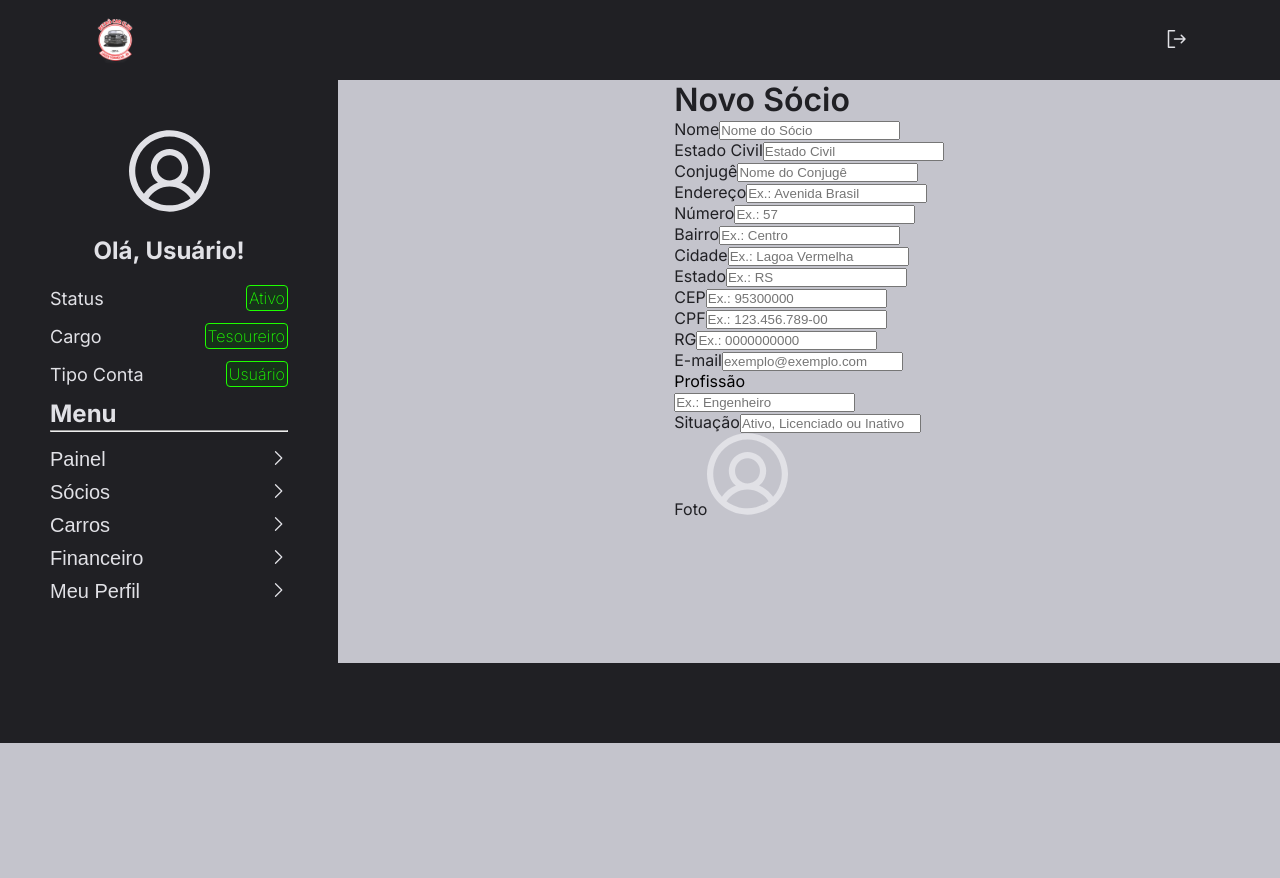
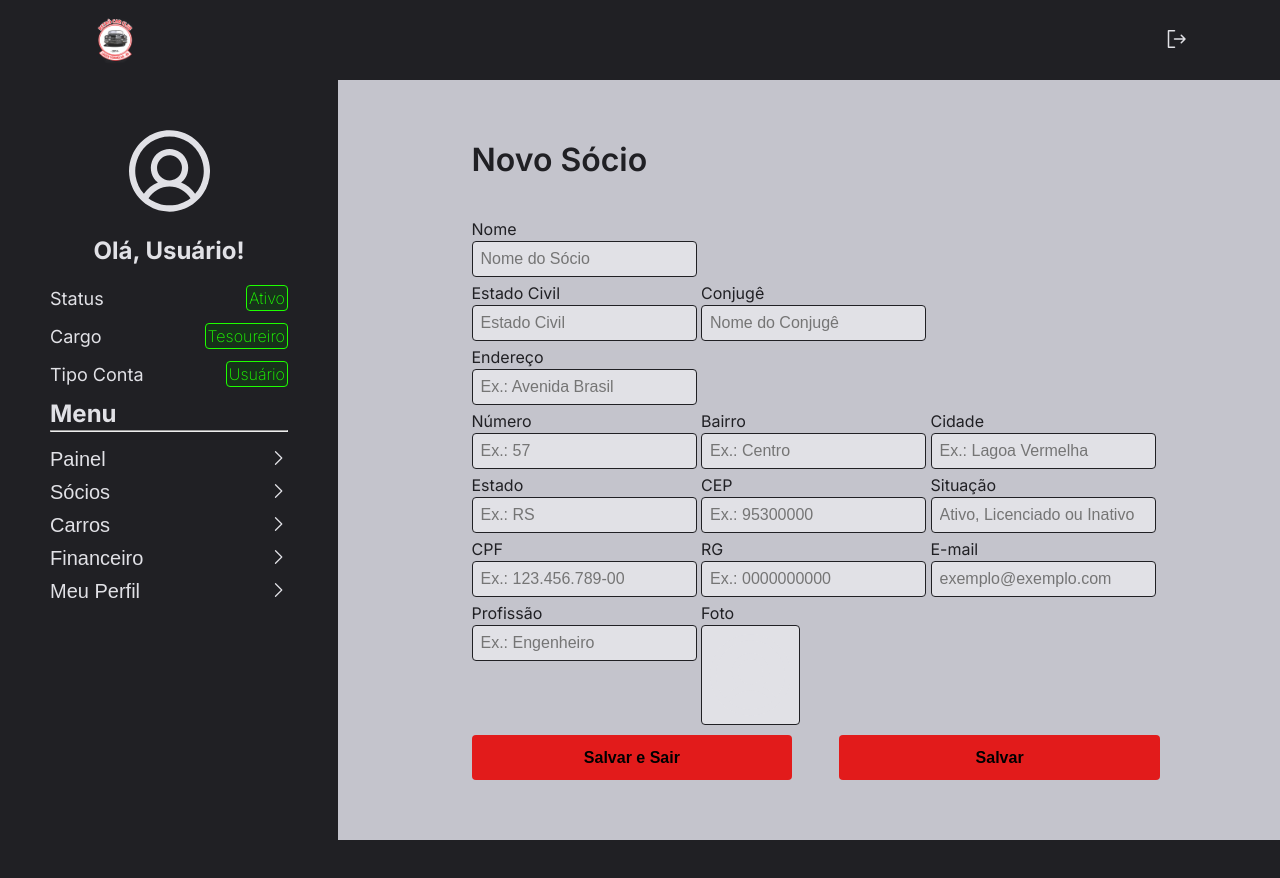
Before and after one commit to rheineck/controleSociosRetro, a React (Vite) app in the folder web/: page / in a window 1280 px wide. Shown: the top 878 px of the page. Before the commit the page ends 800 px from the top, so only its background shows below. Built offline with nearby package versions, Linux system fonts and the light colour scheme.

Commit message:
web: Associates page form implemented

```diff
--- a/web/src/components/Input/styles.js
+++ b/web/src/components/Input/styles.js
@@ -2,7 +2,6 @@ import styled from 'styled-components'
 
 export const Container = styled.div`
   width: 100%;
-  height: 48px;
 
   border-radius: 8px;
   background: ${({ theme }) => theme.COLORS.GRAY_800};
@@ -14,6 +13,7 @@ export const Container = styled.div`
 
   > input {
     width: 100%;
+    height: 48px;
 
     background: transparent;
     border: none;
--- a/web/src/pages/Associates/index.jsx
+++ b/web/src/pages/Associates/index.jsx
@@ -5,6 +5,8 @@ import placeholderImg from '../../assets/userPlaceholder.svg'
 import { Header } from '../../components/Header'
 import { Footer } from '../../components/Footer'
 import { Menu } from '../../components/Menu'
+import { Input } from '../../components/Input'
+import { Button } from '../../components/Button'
 
 export function Associates() {
   return(
@@ -15,67 +17,73 @@ export function Associates() {
         <div className="newAssociate">
           <h1>Novo Sócio</h1>
           <Form>
+            <section>
               <div className="name">
-              <span>Nome</span>
-              <input type="text" placeholder="Nome do Sócio" />
+                <label for="name">Nome</label>
+                <input type="text" id="name" placeholder="Nome do Sócio" />
               </div>
-            <div className="maritalStatu">
-              <span>Estado Civil</span>
-              <input type="text" placeholder="Estado Civil" />
+              <div className="maritalStatus">
+                <label for="maritalStatus">Estado Civil</label>
+                <input type="text" id="maritalStatus" placeholder="Estado Civil" />
               </div>
               <div className="spouse">
-              <span>Conjugê</span>
-              <input type="text" placeholder="Nome do Conjugê" />
+                <label for="spouse">Conjugê</label>
+                <input type="text" id="spouse" placeholder="Nome do Conjugê" />
               </div>
               <div className="address">
-              <span>Endereço</span>
-              <input type="text" placeholder="Ex.: Avenida Brasil"/>
+                <label for="address">Endereço</label>
+                <input type="text" id="address" placeholder="Ex.: Avenida Brasil"/>
               </div>
               <div className="number">
-              <span>Número</span>
-              <input type="text" placeholder="Ex.: 57"/>
+                <label for="number">Número</label>
+                <input type="text" id="number" placeholder="Ex.: 57"/>
               </div>
               <div className="district">
-              <span>Bairro</span>
-              <input type="text" placeholder="Ex.: Centro" />
+                <label for="district">Bairro</label>
+                <input type="text" id="district" placeholder="Ex.: Centro" />
               </div>
               <div className="city">
-              <span>Cidade</span>
-              <input type="text" placeholder="Ex.: Lagoa Vermelha"/>
+                <label for="city">Cidade</label>
+                <input type="text" id="city" placeholder="Ex.: Lagoa Vermelha"/>
               </div>
               <div className="state">
-              <span>Estado</span>
-              <input type="text" placeholder="Ex.: RS"/>
+                <label for="state">Estado</label>
+                <input type="text" id="state" placeholder="Ex.: RS"/>
               </div>
               <div className="cep">
-              <span>CEP</span>
-              <input type="text" placeholder="Ex.: 95300000" />
+                <label for="cep">CEP</label>
+                <input type="text" id="cep" placeholder="Ex.: 95300000" />
               </div>
               <div className="cpf">
-              <span>CPF</span>
-              <input type="text" placeholder="Ex.: 123.456.789-00"/>
+                <label for="cpf">CPF</label>
+                <input type="text" id="cpf" placeholder="Ex.: 123.456.789-00"/>
               </div>
               <div className="rg">
-              <span>RG</span>
-              <input type="text" placeholder="Ex.: 0000000000" />
+                <label for="rg">RG</label>
+                <input type="text" id="rg" placeholder="Ex.: 0000000000" />
               </div>
               <div className="email">
-              <span>E-mail</span>
-              <input type="email" name="E-mail" placeholder="exemplo@exemplo.com"/>
+                <label for="email">E-mail</label>
+                <input type="email" id="email" placeholder="exemplo@exemplo.com"/>
               </div>
               <div className="career">
-              <div className="span">Profissão</div>
-              <input type="text" placeholder="Ex.: Engenheiro"/>
+                <label for="career">Profissão</label>
+                <input type="text" id="career" placeholder="Ex.: Engenheiro"/>
               </div>
               <div className="status">
-              <span>Situação</span>
-              <input type="text" placeholder="Ativo, Licenciado ou Inativo"/>
+                <label for="status">Situação</label>
+                <input type="text" id="status" placeholder="Ativo, Licenciado ou Inativo"/>
               </div>
               <div className="photo">
-              <span>Foto</span>
-              <input type="image" src={placeholderImg} alt="" placeholder="Carregue uma imagem"/>
+                <label for="photo">Foto</label>
+                <input type="image" id="photo" src={placeholderImg} alt="" placeholder="Carregue uma imagem"/>
               </div>
+            </section>
           </Form>
+          <div className="buttons">
+            <Button>Salvar e Sair</Button>
+            <Button>Salvar</Button>
+          </div>
         </div>
       </main>
       <Footer />
--- a/web/src/pages/Associates/styles.js
+++ b/web/src/pages/Associates/styles.js
@@ -10,16 +10,114 @@ export const Container = styled.div`
   h1 {
     color: ${({ theme }) => theme.COLORS.GRAY_800};
     font-weight: 600;
+    margin-bottom: 40px;
   }
 
   .newAssociate {
     grid-area: content;
+    margin: 60px 120px;
+  }
+
+  .buttons {
+    display: flex;
+  }
+
+  .buttons button:first-child {
+    margin-right: 47px;
   }
 `
 
 export const Form = styled.form`
 
-  span {
+  section {
+    display: grid;
+    grid-template-areas:
+      "name name name"
+      "maritalStatus spouse spouse"
+      "address address address"
+      "number district city"
+      "state cep status"
+      "cpf rg email"
+      "career photo photo";
+  }
+
+  div {
+    margin-bottom: 6px;
+  }
+
+  .name {
+    grid-area: name;
+  }
+
+  .maritalStatus {
+    grid-area: maritalStatus;
+  }
+
+  .spouse {
+    grid-area: spouse;
+  }
+
+  .address {
+    grid-area: address;
+  }
+
+  .number {
+    grid-area: number;
+  }
+
+  .district {
+    grid-area: district;
+  }
+
+  .city {
+    grid-area: city;
+  }
+
+  .state {
+    grid-area: state;
+  }
+
+  .cep {
+    grid-area: cep;
+  }
+
+  .status {
+    grid-area: status;
+  }
+
+  .cpf {
+    grid-area: cpf;
+  }
+
+  .rg {
+    grid-area: rg;
+  }
+
+  .email {
+    grid-area: email;
+  }
+
+  .career {
+    grid-area: career;
+  }
+
+  .photo {
+    grid-area: photo;
+  }
+
+  label {
     color: ${({ theme }) => theme.COLORS.GRAY_800};
+    margin-bottom: 2px;
+    display: flex;
   }
+
+  input {
+    background: ${({ theme }) => theme.COLORS.GRAY_100};
+    color: ${({ theme }) => theme.COLORS.GRAY_800};
+    border: 1px solid ${({ theme }) => theme.COLORS.GRAY_8000};
+    border-radius: 4px;
+    padding: 8px;
+    font-size: 16px;
+  }
+
 `
```
Lines whose indentation alone changed are shown as unchanged.
